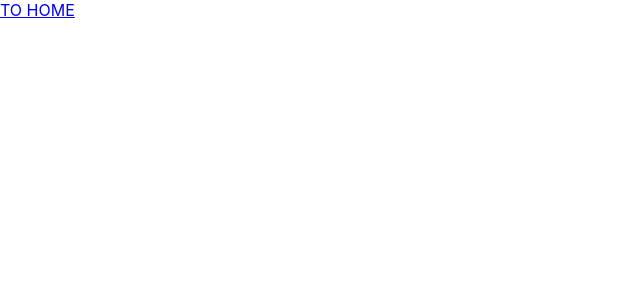
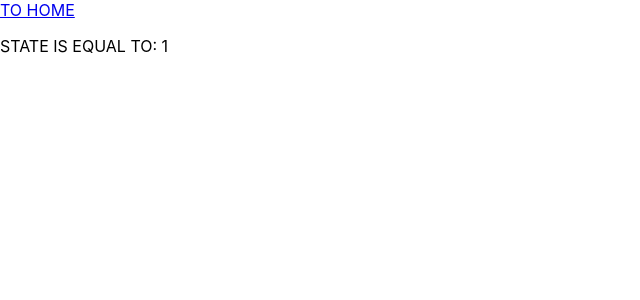
Before and after one commit to Oliver-Eng/Noroff-Lost-In-Translation, a React (Create React App) app: page /profile in a window 1280 px wide. Shown: the top 300 px of the page, without its empty margins (0-640 px from the left). Built offline with nearby package versions, Linux system fonts and the light colour scheme.

Commit message:
Context + Router setup

```diff
--- a/src/App.js
+++ b/src/App.js
@@ -1,25 +1,28 @@
 import "./App.css";
-import React, { createContext, useState } from "react";
-import { BrowserRouter, Routes, Route } from "react-router-dom";
+import React, { useState } from "react";
+import { Routes, Route } from "react-router-dom";
+import MainContext from "./context/MainContext";
 
 import Home from "./components/Home";
 import Translation from "./components/Translation";
 import Profile from "./components/Profile";
 
 function App() {
-    const [state, setState] = useState("")
-    const MainContext = createContext(null);
+    const [state, setState] = useState(1)
 
     return (
+      <>
         <MainContext.Provider value={ {state, setState} }>
-            <BrowserRouter>
-                <Routes>
-                    <Route path="/" element={<Home />} />
-                    <Route path="/translation" element={<Translation />} />
-                    <Route path="/profile" element={<Profile />} />
-                </Routes>
-            </BrowserRouter>
+          <div className="App">
+            <Routes>
+              <Route path="/" element={<Home />} />
+              <Route path="translation" element={<Translation />} />
+              <Route path="profile" element={<Profile />} />
+            </Routes>
+          </div>
         </MainContext.Provider>
+      </>
+
     );
 }
 
--- a/src/components/Home.jsx
+++ b/src/components/Home.jsx
@@ -1,10 +1,15 @@
-import React from "react";
+import React, { useContext } from "react";
 import { Link } from "react-router-dom"
+import MainContext from "../context/MainContext";
 
 const Home = () => {
+    const {state, setState} = useContext(MainContext)
 
     return (
-        <Link to="/translation">TO TRANSLATION</Link>
+        <>
+            <Link to="/translation">TO TRANSLATION</Link>
+            <p>STATE IS EQUAL TO: {state}</p>
+        </>
     )
 }
 
--- a/src/components/Profile.jsx
+++ b/src/components/Profile.jsx
@@ -1,10 +1,15 @@
-import React from "react";
+import React, { useContext } from "react";
 import { Link } from "react-router-dom"
+import MainContext from "../context/MainContext";
 
 const Profile = () => {
+    const {state, setState} = useContext(MainContext)
 
     return (
-        <Link to="/">TO HOME</Link>
+        <>
+            <Link to="/">TO HOME</Link>
+            <p>STATE IS EQUAL TO: {state}</p>
+        </>
     )
 }
 
--- a/src/components/Translation.jsx
+++ b/src/components/Translation.jsx
@@ -1,10 +1,15 @@
-import React from "react";
+import React, { useContext } from "react";
 import { Link } from "react-router-dom"
+import MainContext from "../context/MainContext";
 
 const Translation = () => {
+    const {state, setState} = useContext(MainContext)
 
     return (
-        <Link to="/profile">TO PROFILE</Link>
+        <>
+            <Link to="/profile">TO PROFILE</Link>
+            <p>STATE IS EQUAL TO: {state}</p>
+        </>
     )
 }
 
--- /dev/null
+++ b/src/context/MainContext.js
@@ -0,0 +1,5 @@
+import React, { createContext, useState } from "react";
+
+const MainContext = createContext(null);
+
+export default MainContext;
--- a/src/index.js
+++ b/src/index.js
@@ -3,11 +3,14 @@ import ReactDOM from 'react-dom/client';
 import './index.css';
 import App from './App';
 import reportWebVitals from './reportWebVitals';
+import { BrowserRouter } from "react-router-dom";
 
 const root = ReactDOM.createRoot(document.getElementById('root'));
 root.render(
   <React.StrictMode>
-    <App />
+    <BrowserRouter>
+      <App />
+    </BrowserRouter>
   </React.StrictMode>
 );
 
```
